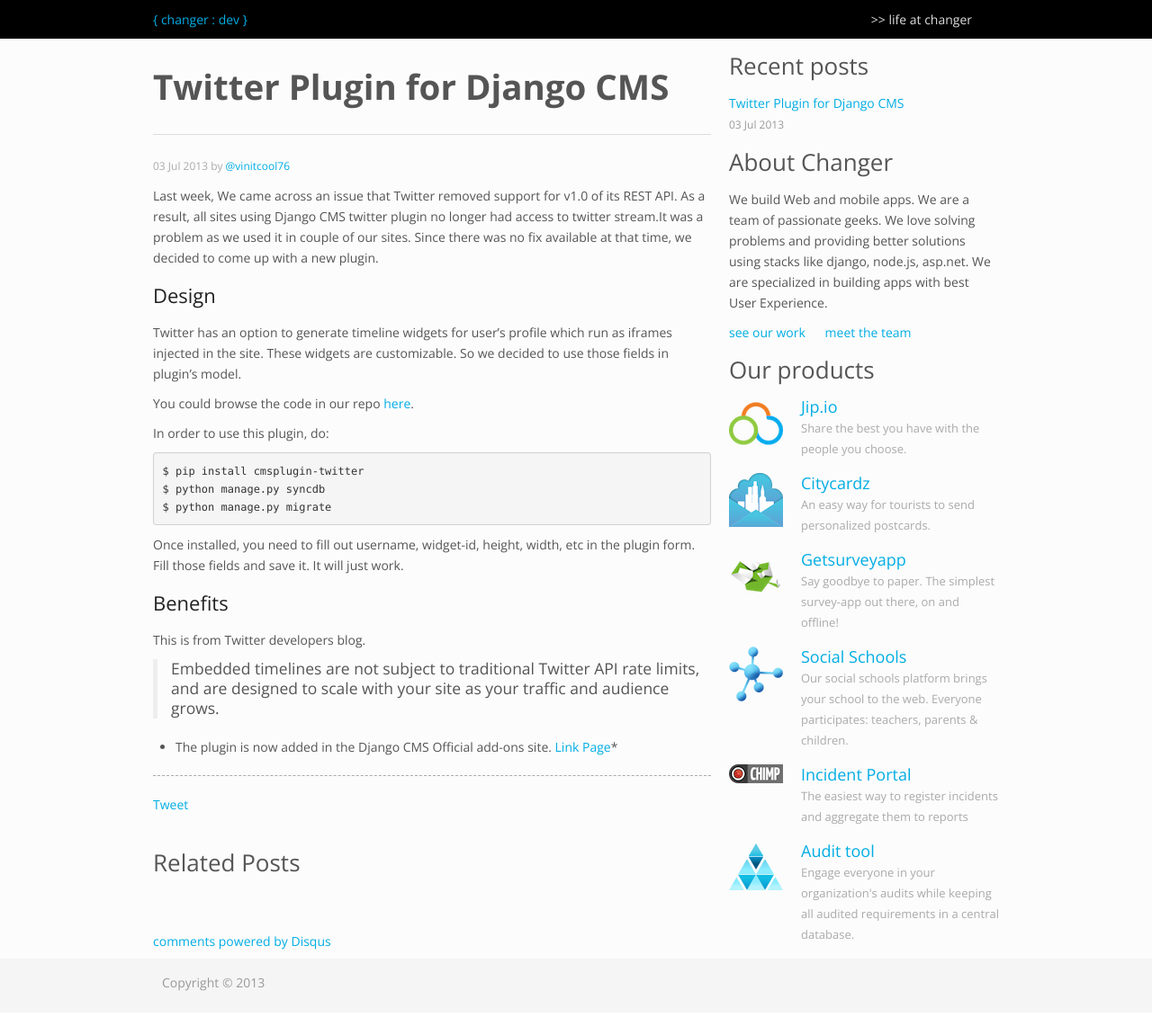
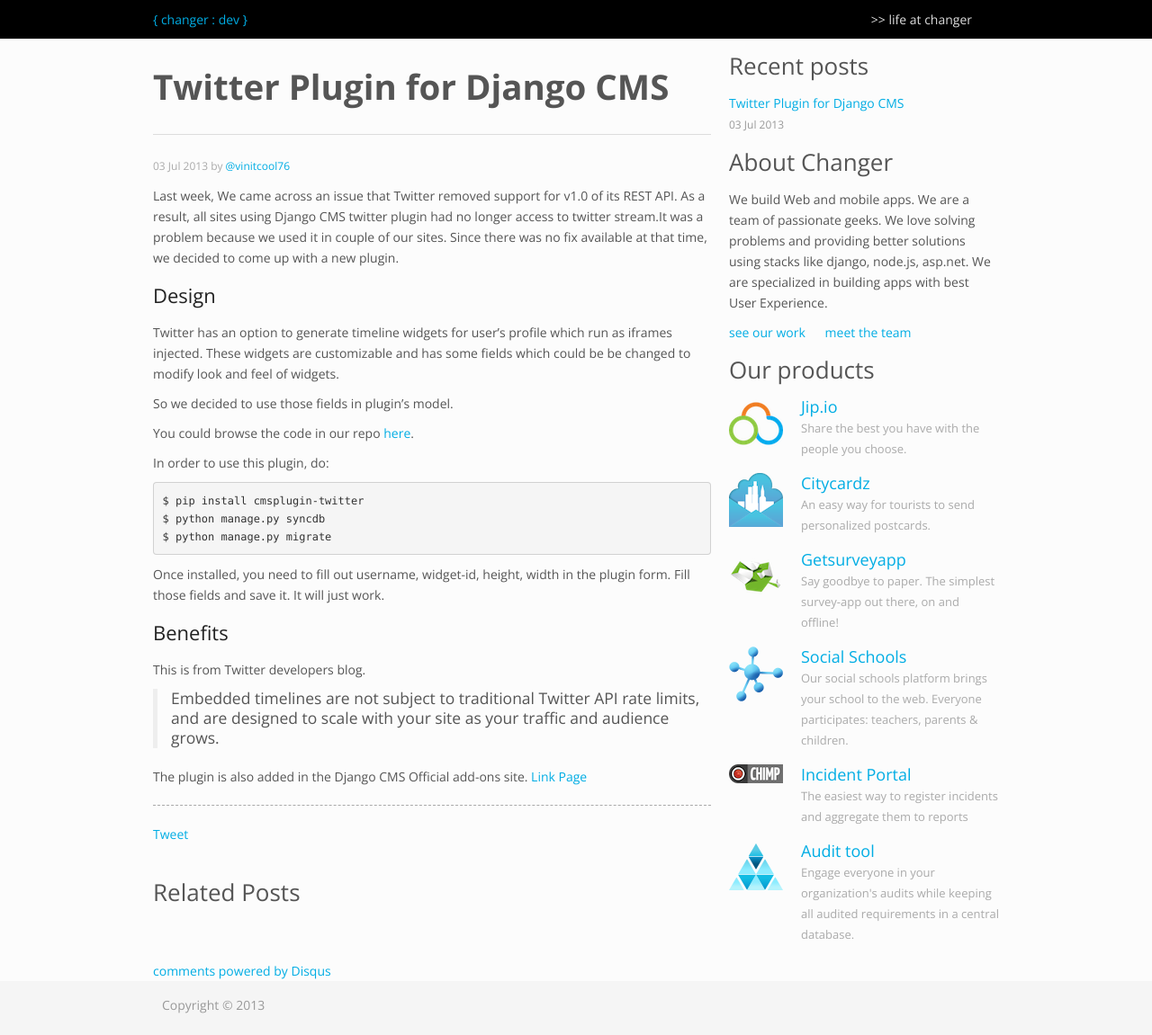
Before and after one commit to maddy9859/devlog, a Jekyll site: the page built from _posts/2013-07-03-Twitter-Plugin-For-Django-CMS.md, in a window 1280 px wide. Shown: the whole page at 90% size. Built offline with Jekyll 4.4.1, drawn with Linux system fonts in a browser that asks for light colours; Markdown is read by kramdown in place of the engine named in the settings; comment, search, counter and statistics services are not loaded; before the commit the page ends 1126 px from its top, so only the background shows below that.

Commit message:
more typo fixed

````diff
--- a/_posts/2013-07-03-Twitter-Plugin-For-Django-CMS.md
+++ b/_posts/2013-07-03-Twitter-Plugin-For-Django-CMS.md
@@ -7,11 +7,12 @@
 author: vinitcool76
 ---
 
-Last week, We came across an issue that Twitter removed support for v1.0 of its REST API. As a result, all sites using Django CMS twitter plugin no longer had access to twitter stream.It was a problem as we used it in couple of our sites. Since there was no fix available at that time, we decided to come up with a new plugin.
+Last week, We came across an issue that Twitter removed support for v1.0 of its REST API. As a result, all sites using Django CMS twitter plugin had no longer access to twitter stream.It was a problem because we used it in couple of our sites. Since there was no fix available at that time, we decided to come up with a new plugin.
 
 ### Design
 
-Twitter has an option to generate timeline widgets for user's profile which run as iframes injected in the site. These widgets are customizable.
+Twitter has an option to generate timeline widgets for user's profile which run as iframes injected. These widgets are customizable and has some fields which could be be changed to modify look and feel of widgets.
+
 So we decided to use those fields in plugin's model.
 
 You could browse the code in our repo [here](https://github.com/changer/cmsplugin-twitter).
@@ -23,7 +24,7 @@
 $ python manage.py syncdb
 $ python manage.py migrate
 ```
-Once installed, you need to fill out username, widget-id, height, width, etc in the plugin form. Fill those fields and save it. It will just work.
+Once installed, you need to fill out username, widget-id, height, width in the plugin form. Fill those fields and save it. It will just work.
 
 ### Benefits
 
@@ -31,6 +32,4 @@
 > Embedded timelines are not subject to traditional Twitter API rate limits, and are designed to scale with your site as your traffic and audience grows.
 
 
-
-
-* The plugin is now added in the Django CMS Official add-ons site. [Link Page](https://www.django-cms.org/en/add-ons/?page=3)*
+The plugin is also added in the Django CMS Official add-ons site. [Link Page](https://www.django-cms.org/en/add-ons/?page=3)
````
